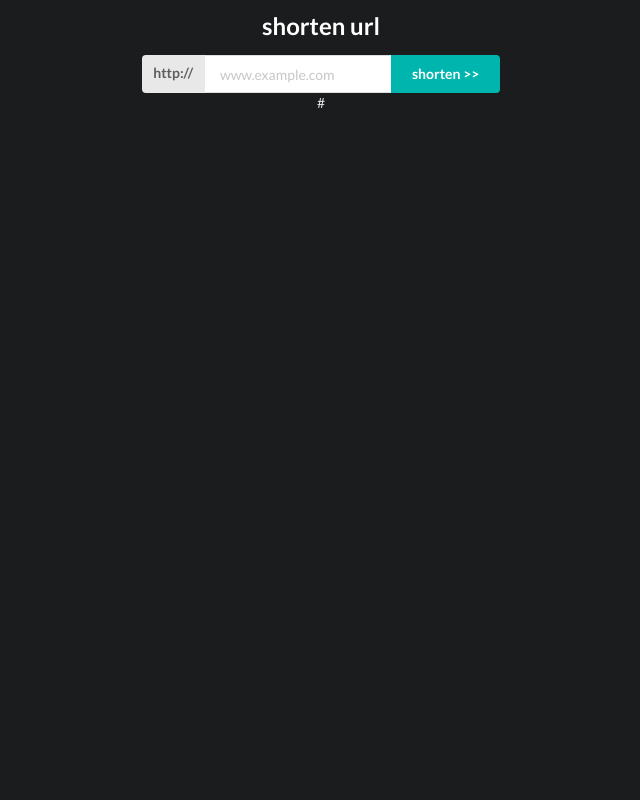
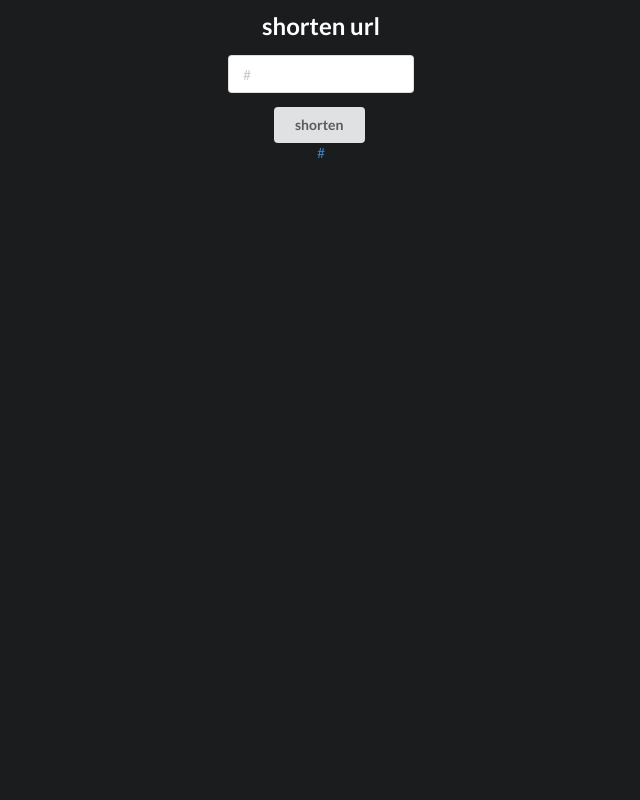
Before and after one commit to looyun/django-blog, a Django app: template templates/shorturl/index.html in a window 1280 px wide. Shown: the whole page, without its empty margins (319-959 px from the left). Run offline with Django 3.2, Linux system fonts and the light colour scheme; tables that the repository leaves empty hold one stand-in row (values such as "Sample post"); the template is opened without the code that fills it: values that come from a table or form of the project are taken from there, most other values are stand-ins (such as "Sample title", 1, 10 or a date in 2020); some libraries are stand-ins or nearby versions.

Commit message:
implement some shorturl function

```diff
--- a/shorturl/admin.py
+++ b/shorturl/admin.py
@@ -3,4 +3,7 @@ from django.contrib import admin
 # Register your models here.
 from .models import ShortURL
 
-admin.site.register(ShortURL)
+class ShortURLAdmin(admin.ModelAdmin):
+    list_display = ('url', 'shortcode')
+
+admin.site.register(ShortURL,ShortURLAdmin)
--- a/shorturl/urls.py
+++ b/shorturl/urls.py
@@ -3,6 +3,5 @@ from . import views
 
 urlpatterns = [
     url(r'^(?P<shortcode>[\w-]+)/$', views.URLRedirectView.as_view()),
-    url(r'^',views.Index),
-    url(r'^shorten/$',views.get_shorturl)
+    url(r'^$',views.get_shorturl)
 ]
--- a/templates/shorturl/index.html
+++ b/templates/shorturl/index.html
@@ -19,18 +19,16 @@
 
 <body>
     <div class="ui center aligned inverted vertical segment">
-        <div class="ui page grid">
-            <div class="column">
-                <h2 class="ui inverted header">shorten url</h2>
-                <form action="/shorten" method="post">
-                    <div class="ui labeled action input">
-                        <div class="ui label">http://</div>
-                        <input name="url" type="text" placeholder="www.example.com">
-                        <div class="ui teal button" type="submit">shorten >></div>
-                    </div>
-                </form>
-                {%if url %}{{url}}{%endif%}
-            </div>
+        <div class="ui container">
+            <h2 class="ui inverted header">shorten url</h2>
+            <form class="ui form" action="/" method="post">
+                {% csrf_token %}
+                <div class="inline field">
+                    <input name="url" type="text" placeholder="{%if url %}{{shorturl.url}}{%else%}www.example.com{%endif%}">
+                </div>
+                <input class="ui submit button" type="submit" value="shorten" />
+            </form>
+            <a href="{%if url %}{{url}}{%endif%}" target="_blank">{%if url %}{{url}}{%endif%}</a>
         </div>
     </div>
     <script src="https://cdn.bootcss.com/jquery/3.1.1/jquery.min.js"></script>
```
Also changed, not shown: shorturl/views.py (+11 -3 lines).
